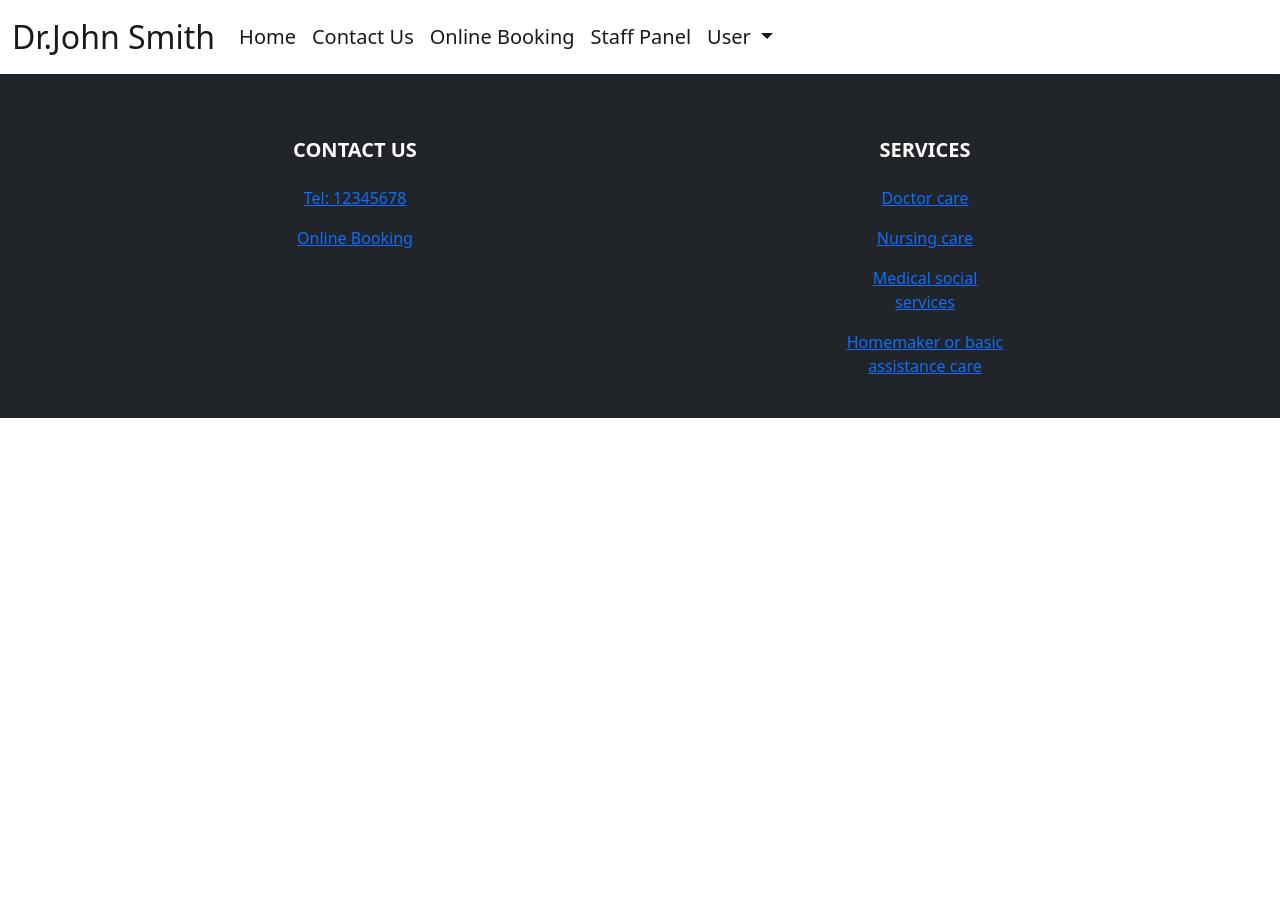
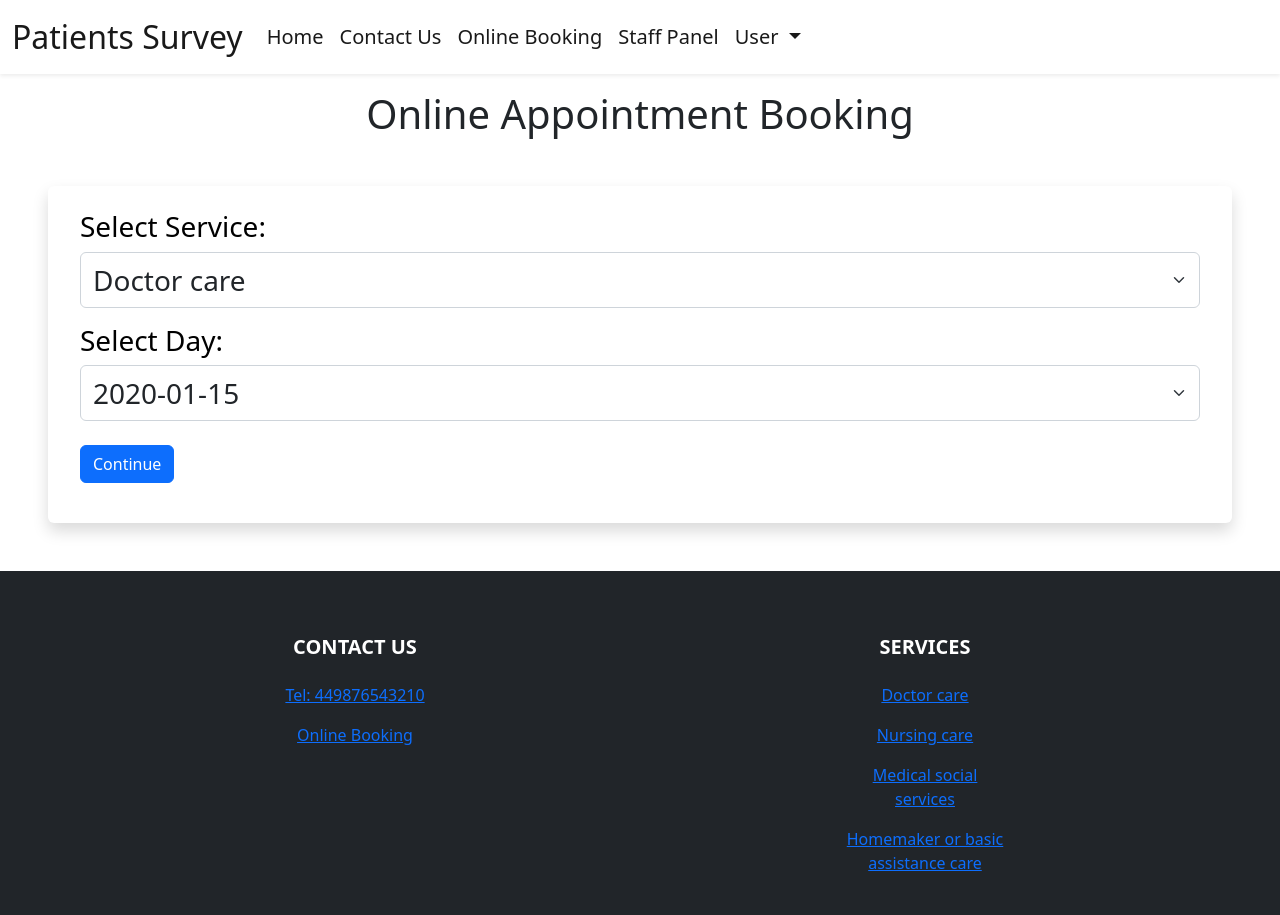
Before and after one commit to benjackson3811/pp4_medical_survey, a Django app: template templates/add_appointment.html in a window 1280 px wide. Before the commit the page ends 418 px from the top, so only its background shows below. Run offline with Django 3.2, Linux system fonts and the light colour scheme; a user stored in the database is signed in; tables that the repository leaves empty hold one stand-in row (values such as "Sample post"); the template is opened without the code that fills it: most values are stand-ins (such as "Sample title", 1, 10 or a date in 2020).

Commit message:
linking appointment view to base and index html

```diff
--- a/appointments/urls.py
+++ b/appointments/urls.py
@@ -4,7 +4,7 @@ from django.urls import path
 urlpatterns = [
     path('', views.index, name='index'),
     path('add_appointment', views.appointment, name='appointment'),
-    path('appointment-submit', views.bookingSubmit, name='appointmentSubmit'),
+    path('appointment-submit', views.appointmentSubmit, name='appointmentSubmit'),
     path('user-panel', views.userPanel, name='userPanel'),
     path('user-update/<int:id>', views.userUpdate, name='userUpdate'),
     path('user-update-submit/<int:id>', views.userUpdateSubmit, name='userUpdateSubmit'),
--- a/templates/add_appointment.html
+++ b/templates/add_appointment.html
@@ -1,23 +1,52 @@
-<title>Online Appointment Form</title>
+<title>Online Appointment Booking</title>
 {% extends 'base.html' %}
 {% load static %}
-{% block content %}
+{% block body %}
+
+
+
 
 {% if user.is_authenticated %}
-<div class="form-group">
-    <h1>Add a new patient</h1>
-        <br></br>
+<h1 class="text-center  mt-3">Online Appointment Booking</h1>
+
+<div class="shadow p-4 mb-5 bg-body bg-body rounded text-black  m-5 ">
+    <form method="post" action="{% url 'appointment' %}" class="me-2 ms-2" required>
+        {% csrf_token %}
+
+        <!--input service-->
         <div>
-        <form method="POST">
-            {% csrf_token %}
-            {{ form.as_p }}
-            <button call="btn btn-secondary">Add</button>
-            </form>
+            <h3 class="">Select Service:</h3>
+            <select class="form-select fs-3" name="service">
+                <option value="Doctor care">Doctor care</option>
+                <option value="Nursing care">Nursing care</option>
+                <option value="Medical social services">Medical social services</option>
+                <option value="Homemaker or basic assistance care">Homemaker or basic assistance care</option>
+            </select>
         </div>
+            <!--input day-->
+            <div class="mt-3">
+                <h3 class="">Select Day:</h3>
+                <select class="form-select fs-3" name="day">
+                    {% for validateWeekday in validateWeekdays %}
+                    <option value="{{validateWeekday}}">{{validateWeekday}}</option>
+                    {% endfor %}
+                </select>
+            </div>
+
+            <br/>
+            <button type="submit" class="btn btn-primary text-white">Continue</button>
+        </div>
+    </form>
 </div>
 
 {% else %}
 
+<div class="shadow p-4 mb-5 bg-body bg-body rounded text-black  m-5 ">
+    <h1 class="p-2  me-3">You Are Not Signed in!</h1>
+    <a href="{% url 'register' %}" class="btn btn-primary shadow text-center">Sign in</a>
+</div>
+
 {% endif %}
 
-{% endblock content %}
+
+{% endblock %}
--- a/templates/base.html
+++ b/templates/base.html
@@ -19,7 +19,7 @@
         <nav class="navbar bg-white navbar-white navbar-expand-lg shadow-sm">
             <div class="container-fluid">
                 <a class="navbar-brand  cHover cGreen fs-2" href="{% url 'index' %}">
-                    Dr.John Smith
+                    <span class="brand">Patients Survey</span>
                 </a>
                 <button class="navbar-toggler" type="button" data-bs-toggle="collapse" data-bs-target="#navbarSupportedContent" aria-controls="navbarSupportedContent" aria-expanded="false" aria-label="Toggle navigation">
                     <span class="navbar-toggler-icon"></span>
@@ -91,7 +91,7 @@
                             Contact Us
                         </h5>
                         <p>
-                            <a href="tel: 12345678" class=""><span class="cBlue">Tel: 12345678</span></a>
+                            <a href="tel: 449876543210" class=""><span class="cBlue">Tel: 449876543210</span></a>
                         </p>
                         <p>
                             <a class="uLine cHover" href="{% url 'appointment' %}" >Online Booking</a>
```
Also changed, not shown: appointments/views.py (+53 -51 lines).
